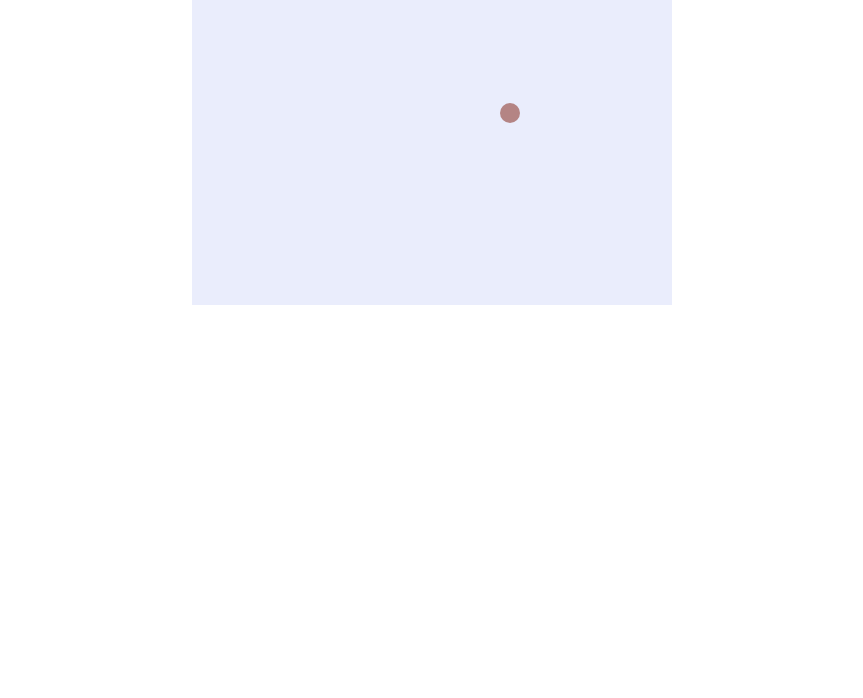
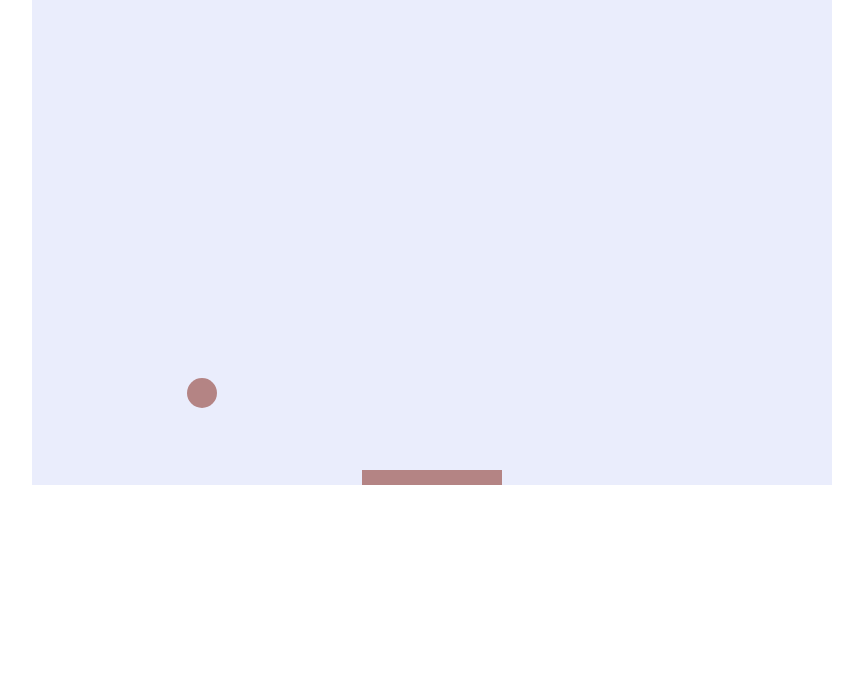
Before and after one commit to isaacgranillo/brick_breaker_game, a plain HTML site: page index.html in a window 1280 px wide. Shown: the part 102-800 px from the top of the page, without its empty margins (208-1071 px from the left). Drawn offline with Linux system fonts and the light colour scheme.

Commit message:
added paddle and paddle movement

```diff
--- a/index.html
+++ b/index.html
@@ -8,7 +8,7 @@
 <body>
 	<div id="wrapper">
 		<h1>Brick Breaker Game</h1>
-		<canvas id="gameCanvas" width="480" height="320"></canvas>
+		<canvas id="gameCanvas" width="800" height="500"></canvas>
 	</div>
 
 
--- a/javascripts/brick_breaker.js
+++ b/javascripts/brick_breaker.js
@@ -4,7 +4,35 @@ var x = canvas.width/2;
 var y = canvas.height-30;
 var dx = 2;
 var dy = -2;
-var ballRadius = 10;
+var ballRadius = 15;
+
+var paddleHeight = 15;
+var paddleWidth = 140;
+var paddleX = (canvas.width - paddleWidth)/2;
+
+var rightPressed = false;
+var leftPressed = false;
+
+document.addEventListener("keydown", keyDownHandler, false);
+document.addEventListener("keyup", keyUpHandler, false);
+
+function keyDownHandler(event){
+	if(event.keyCode == 39){
+		rightPressed = true;
+	}
+	else if(event.keyCode == 37){
+		leftPressed = true;
+	}
+}
+
+function keyUpHandler(event){
+	if(event.keyCode == 39){
+		rightPressed = false;
+	}
+	else if(event.keyCode == 37){
+		leftPressed = false;
+	}
+}
 
 function drawBall(){
 	ctx.beginPath();
@@ -14,9 +42,18 @@ function drawBall(){
 	ctx.closePath();
 }
 
-function draw(){
+function drawPaddle(){
+	ctx.beginPath();
+	ctx.rect(paddleX, canvas.height - paddleHeight, paddleWidth, paddleHeight);
+	ctx.fillStyle = "#b48484";
+	ctx.fill();
+	ctx.closePath();
+}
+
+function drawAll(){
 	ctx.clearRect(0, 0, canvas.width, canvas.height);
 	drawBall();
+	drawPaddle();
 	if(x + dx > canvas.width - ballRadius || x + dx < ballRadius){
 		dx = -dx;
 	};
@@ -25,8 +62,17 @@ function draw(){
 	};
 	x += dx;
 	y += dy;
+
+	if(rightPressed && paddleX < canvas.width - paddleWidth){
+		paddleX += 9;
+	}
+	else if(leftPressed && paddleX > 0){
+		paddleX -= 9;
+	}
 }
-setInterval(draw, 10);
+
+setInterval(drawAll, 10);
+
 
 // ctx.beginPath();
 // ctx.rect(20, 40, 50, 50);
```
